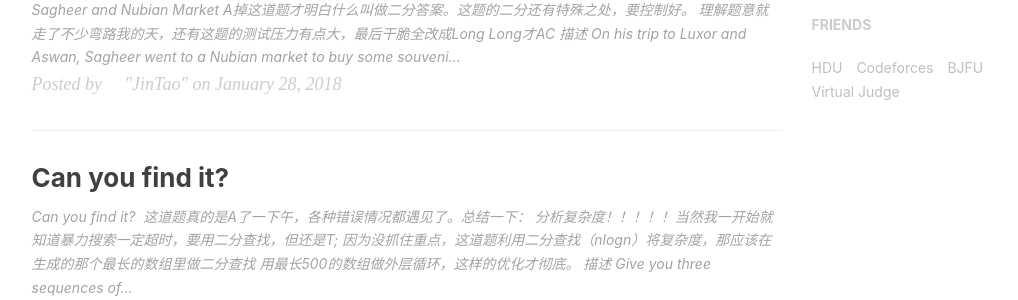
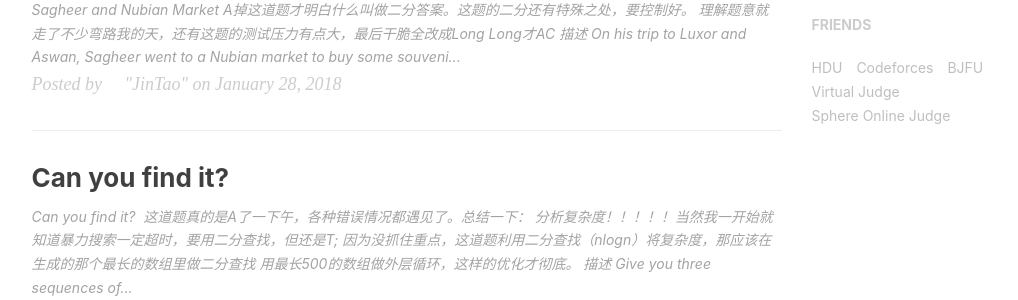
Before and after one commit to pandaKINandQUEEN/GinKo-BFU.github.io, a Jekyll site: the page built from index.html, in a window 1280 px wide and 900 px high, scrolled down 829 px. Shown: the part 153-453 px from the top of the window, without its empty margins (136-1154 px from the left). Built offline with Jekyll 4.4.1, drawn with Linux system fonts in a browser that asks for light colours; nearby versions of some CDN libraries; the list of posts is cut into pages by our own code; comment, search, counter and statistics services are not loaded.

Commit message:
Update _config.yml

```diff
--- a/_config.yml
+++ b/_config.yml
@@ -111,6 +111,9 @@ friends: [
     },{
         title: "Virtual Judge",
         href: "https://vjudge.net/"
+    },{
+        title: "Sphere Online Judge",
+        href: "http://www.spoj.com/"
     }
 ]
 
```
